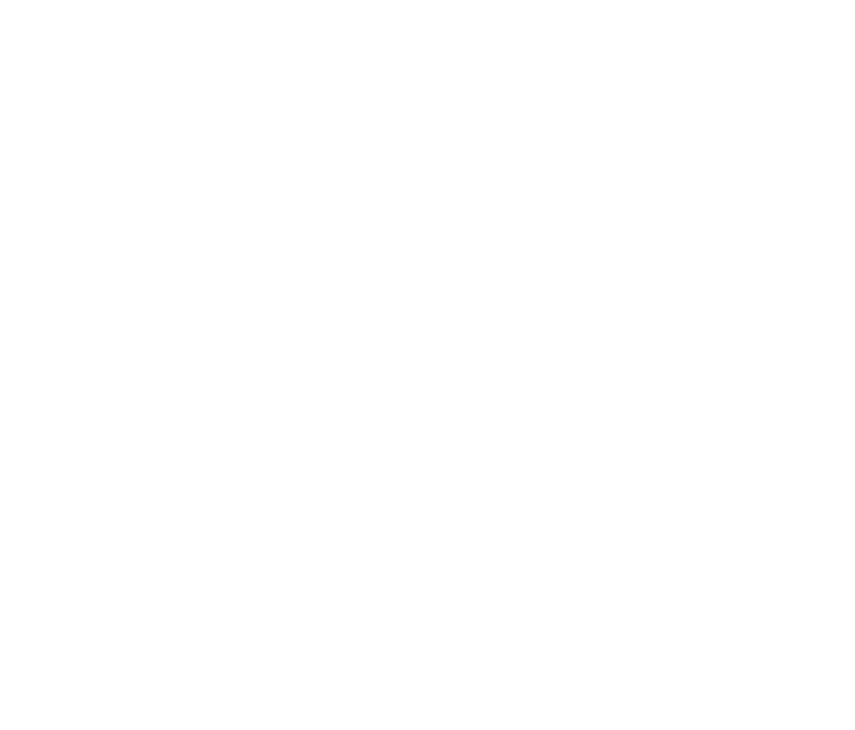
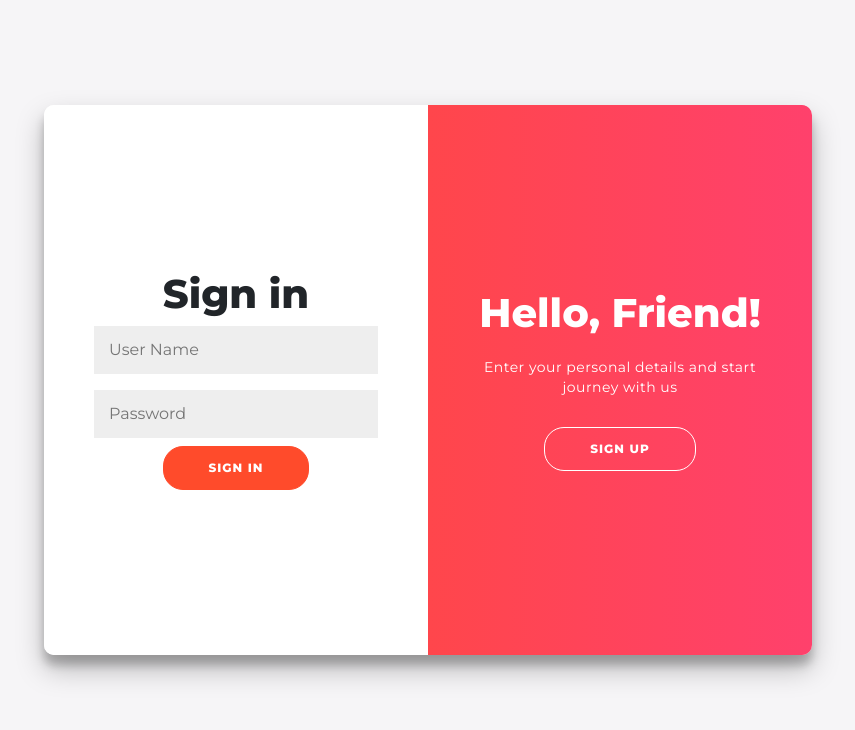
Before and after one commit to ParvathyRaju116/Bus-Management-System, a React (Create React App) app: page /bus-owner-auth in a window 1280 px wide. Before the commit this address had no page. Shown: the top 730 px of the page, without its empty margins (212-1067 px from the left). Built offline with nearby package versions, Linux system fonts and the light colour scheme.

Commit message:
registration and login api integration for bus owner and user

```diff
--- a/src/App.js
+++ b/src/App.js
@@ -7,6 +7,8 @@ import Findbus from './USER/Pages/FindBus/Findbus';
 import Profile from './USER/Pages/Profile/Profile';
 import AdminAuth from './ADMIN/Pages/Admin_Auth/AdminAuth';
 import AdminDashboard from './ADMIN/Pages/Admin_Dashboard/AdminDashboard';
+import BusOwnerAuth from './BUS OWNER/BusOwner Auth/BusOwnerAuth';
+import BusOwnerHome from './BUS OWNER/BusOwnerHome/BusOwnerHome';
 
 
 
@@ -24,6 +26,10 @@ function App() {
         <Route path='/admin-auth' element={<AdminAuth></AdminAuth>}></Route>
         <Route path='/admin-dashbord' element={<AdminDashboard></AdminDashboard>}></Route>
 
+        {/* BUS OWNER */}
+        <Route path='/bus-owner-auth' element={<BusOwnerAuth></BusOwnerAuth>}></Route>
+        <Route path='/bus-owner-home-page' element={<BusOwnerHome></BusOwnerHome>}></Route>
+
       </Routes>
 
     </div>
--- /dev/null
+++ b/src/BUS OWNER/BusOwner Auth/BusOwnerAuth.css
@@ -0,0 +1,226 @@
+
+@import url('https://fonts.googleapis.com/css?family=Montserrat:400,800');
+
+
+
+.auth-Container {
+	background: #f6f5f7;
+	display: flex;
+	justify-content: center;
+	align-items: center;
+	flex-direction: column;
+	font-family: 'Montserrat', sans-serif;
+	height: 100vh;
+	margin: -20px 0 50px;
+}
+
+h1 {
+	font-weight: bold;
+	margin: 0;
+}
+
+h2 {
+	text-align: center;
+}
+
+p {
+	font-size: 14px;
+	font-weight: 100;
+	line-height: 20px;
+	letter-spacing: 0.5px;
+	margin: 20px 0 30px;
+}
+
+span {
+	font-size: 12px;
+}
+
+a {
+	color: #333;
+	font-size: 14px;
+	text-decoration: none;
+	margin: 15px 0;
+}
+
+button {
+	border-radius: 20px;
+	border: 1px solid #FF4B2B;
+	background-color: #FF4B2B;
+	color: #FFFFFF;
+	font-size: 12px;
+	font-weight: bold;
+	padding: 12px 45px;
+	letter-spacing: 1px;
+	text-transform: uppercase;
+	transition: transform 80ms ease-in;
+}
+
+button:active {
+	transform: scale(0.95);
+}
+
+button:focus {
+	outline: none;
+}
+
+button.ghost {
+	background-color: transparent;
+	border-color: #FFFFFF;
+}
+
+form {
+	background-color: #FFFFFF;
+	display: flex;
+	align-items: center;
+	justify-content: center;
+	flex-direction: column;
+	padding: 0 50px;
+	height: 100%;
+	text-align: center;
+}
+
+input {
+	background-color: #eee;
+	border: none;
+	padding: 12px 15px;
+	margin: 8px 0;
+	width: 100%;
+}
+
+.container {
+	background-color: #fff;
+	border-radius: 10px;
+  	box-shadow: 0 14px 28px rgba(0,0,0,0.25),
+			0 10px 10px rgba(0,0,0,0.22);
+	position: relative;
+	overflow: hidden;
+	width: 768px;
+	max-width: 100%;
+	min-height: 550px !important;
+}
+
+.form-container {
+	position: absolute;
+	top: 0;
+	height: 100%;
+
+	transition: all 0.6s ease-in-out;
+}
+
+.sign-in-container {
+	left: 0;
+	width: 50%;
+	z-index: 2;
+}
+
+.container.right-panel-active .sign-in-container {
+	transform: translateX(100%);
+}
+
+.sign-up-container {
+	left: 0;
+	width: 50%;
+	opacity: 0;
+	z-index: 1;
+}
+
+.container.right-panel-active .sign-up-container {
+	transform: translateX(100%);
+	opacity: 1;
+	z-index: 5;
+	animation: show 0.6s;
+}
+
+@keyframes show {
+	0%, 49.99% {
+		opacity: 0;
+		z-index: 1;
+	}
+
+	50%, 100% {
+		opacity: 1;
+		z-index: 5;
+	}
+}
+
+.overlay-container {
+	position: absolute;
+	top: 0;
+	left: 50%;
+	width: 50%;
+	height: 100%;
+	overflow: hidden;
+	transition: transform 0.6s ease-in-out;
+	z-index: 100;
+}
+
+.container.right-panel-active .overlay-container{
+	transform: translateX(-100%);
+}
+
+.overlay {
+	background: #FF416C;
+	background: -webkit-linear-gradient(to right, #FF4B2B, #FF416C);
+	background: linear-gradient(to right, #FF4B2B, #FF416C);
+	background-repeat: no-repeat;
+	background-size: cover;
+	background-position: 0 0;
+	color: #FFFFFF;
+	position: relative;
+	left: -100%;
+	height: 100%;
+	width: 200%;
+  	transform: translateX(0);
+	transition: transform 0.6s ease-in-out;
+}
+
+.container.right-panel-active .overlay {
+  	transform: translateX(50%);
+}
+
+.overlay-panel {
+	position: absolute;
+	display: flex;
+	align-items: center;
+	justify-content: center;
+	flex-direction: column;
+	padding: 0 40px;
+	text-align: center;
+	top: 0;
+	height: 100%;
+	width: 50%;
+	transform: translateX(0);
+	transition: transform 0.6s ease-in-out;
+}
+
+.overlay-left {
+	transform: translateX(-20%);
+}
+
+.container.right-panel-active .overlay-left {
+	transform: translateX(0);
+}
+
+.overlay-right {
+	right: 0;
+	transform: translateX(0);
+}
+
+.container.right-panel-active .overlay-right {
+	transform: translateX(20%);
+}
+
+.social-container {
+	margin: 20px 0;
+}
+
+.social-container a {
+	border: 1px solid #DDDDDD;
+	border-radius: 50%;
+	display: inline-flex;
+	justify-content: center;
+	align-items: center;
+	margin: 0 5px;
+	height: 40px;
+	width: 40px;
+}
--- /dev/null
+++ b/src/BUS OWNER/BusOwner Auth/BusOwnerAuth.js
@@ -0,0 +1,121 @@
+import React, { useState } from 'react';
+import { useNavigate } from 'react-router-dom';
+import { ToastContainer, toast } from 'react-toastify';
+  import 'react-toastify/dist/ReactToastify.css';
+  import './BusOwnerAuth.css'
+import {  busOwnerloginApi, busOwnerregisterApi } from '../../SERVICES/AllAPI';
+
+function BusOwnerAuth() {
+    const [isSignUpActive, setIsSignUpActive] = useState(false);
+
+  const handleSignUpClick = () => {
+    setIsSignUpActive(true);
+  };
+
+  const handleSignInClick = () => {
+    setIsSignUpActive(false);
+  };
+
+  const navigate=useNavigate()
+
+  const [authData , setAuthData]=useState({
+     name:"",
+     phone:"",
+     address:"",
+     username:"",
+     password:""
+  })
+
+  console.log(authData);
+
+  // register
+  const handleRegister = async (e) => {
+    e.preventDefault();
+      const response = await busOwnerregisterApi(authData);
+      console.log(response);
+  if(response.status==200){
+    setIsSignUpActive(false);
+    setAuthData({
+      name: "",
+      phone: "",
+      address: "",
+      username: "",
+      password: "",
+    });
+  }
+  else{
+    alert("Register API failed")
+  }
+
+
+  };
+
+//   // login
+  const handleLogin=async(e)=>{
+    e.preventDefault()
+      const response= await busOwnerloginApi(authData)
+      if(response.status==200){
+        toast('Login success', {
+          position: "top-center",
+          autoClose: 2000,
+          hideProgressBar: false,
+          closeOnClick: true,
+          pauseOnHover: true,
+          draggable: true,
+          progress: undefined,
+          theme: "light",
+          });
+        navigate('/bus-owner-home-page')
+        console.log(response.data);
+      }
+      else{
+        alert('incorrect password or username')
+      }
+    }
+
+
+
+  return (
+   <div className='auth-Container'>
+      <div className={`container ${isSignUpActive ? 'right-panel-active' : ''}`}>
+        <div className="form-container sign-up-container">
+          <form action="" onSubmit={handleRegister}>
+            <h1>Create Account</h1>
+            <input type="text" placeholder="Name" value={authData.name} onChange={(e)=>setAuthData({...authData,name:e.target.value})} required/>
+            <input type="tel" placeholder='Phone Number' value={authData.phone} onChange={(e)=>setAuthData({...authData,phone:e.target.value})} required/>
+            <input type="text" placeholder='Address' value={authData.address} onChange={(e)=>setAuthData({...authData,address:e.target.value})} required/>
+            <input type="text" placeholder='UserName' value={authData.username} onChange={(e)=>setAuthData({...authData,username:e.target.value})} required/>
+            <input type="password" placeholder="Password" value={authData.password} onChange={(e)=>setAuthData({...authData,password:e.target.value})} required/>
+            <button type='submit'>Sign Up</button>
+          </form>
+        </div>
+        <div className="form-container sign-in-container">
+          <form action="" onSubmit={handleLogin}>
+            <h1>Sign in</h1>
+
+            <input type="text" placeholder="User Name" value={authData.username} onChange={(e)=>setAuthData({...authData,username:e.target.value})} required />
+            <input type="password" placeholder="Password" value={authData.password} onChange={(e)=>setAuthData({...authData,password:e.target.value})} required/>
+            <button type='submit'>Sign In</button>
+          </form>
+        </div>
+        <div className="overlay-container">
+          <div className="overlay">
+            <div className="overlay-panel overlay-left">
+              <h1>Welcome Back!</h1>
+              <p>To keep connected with us please login with your personal info</p>
+              <button className="ghost" onClick={handleSignInClick}>Sign In</button>
+            </div>
+            <div className="overlay-panel overlay-right">
+              <h1>Hello, Friend!</h1>
+              <p>Enter your personal details and start journey with us</p>
+              <button className="ghost" onClick={handleSignUpClick}>Sign Up</button>
+            </div>
+          </div>
+        </div>
+      </div>
+      <ToastContainer />
+    </div>
+  )
+}
+
+export default BusOwnerAuth
--- /dev/null
+++ b/src/BUS OWNER/BusOwnerHome/BusOwnerHome.js
@@ -0,0 +1,11 @@
+import React from 'react'
+
+function BusOwnerHome() {
+  return (
+    <div>
+
+    </div>
+  )
+}
+
+export default BusOwnerHome
--- a/src/SERVICES/AllAPI.js
+++ b/src/SERVICES/AllAPI.js
@@ -7,3 +7,16 @@ export const registerApi=async(body)=>{
 }
 
 // login api
+export const loginApi=async(body)=>{
+  return await commonApi('POST',`${BASE_URL}passenger/token/`,body,"")
+}
+
+// register for bus owner
+export const busOwnerregisterApi=async(body)=>{
+  return await commonApi('POST',`${BASE_URL}owner/register/`,body,"")
+}
+
+// login for bus owner
+export const busOwnerloginApi=async(body)=>{
+  return await commonApi('POST',`${BASE_URL}owner/token/`,body,"")
+}
--- a/src/USER/Pages/Auth/Auth.js
+++ b/src/USER/Pages/Auth/Auth.js
@@ -1,8 +1,9 @@
 import React, { useState } from 'react';
 import './Auth.css';
 import axios from 'axios';
-import { registerApi } from '../../../SERVICES/AllAPI';
+import { loginApi, registerApi } from '../../../SERVICES/AllAPI';
 import { useNavigate } from 'react-router-dom';
+import { ToastContainer, toast } from 'react-toastify';
 
 
 function Auth() {
@@ -28,16 +29,53 @@ function Auth() {
   })
   console.log(authData);
 
+  // register
   const handleRegister = async (e) => {
     e.preventDefault();
     const response = await registerApi(authData);
     if(response.status==200){
-      setAuthData({name:"",phone:"",address:"",email_address:"",username:"",password:""})
-      navigate('/')
+      if(response.status==200){
+        setIsSignUpActive(false);
+        setAuthData({
+          name: "",
+          phone: "",
+          address: "",
+          username: "",
+          password: "",
+        });
+      }
+      else{
+        alert("Register API failed")
+      }
 
     }
     console.log(response);
   }
+
+  // login
+  const handleLogin=async(e)=>{
+    e.preventDefault()
+      const response= await loginApi (authData)
+      if(response.status==200){
+        toast('Login success', {
+          position: "top-center",
+          autoClose: 2000,
+          hideProgressBar: false,
+          closeOnClick: true,
+          pauseOnHover: true,
+          draggable: true,
+          progress: undefined,
+          theme: "light",
+          });
+        navigate('/')
+        console.log(response.data);
+      }
+      else{
+        alert('incorrect password or username')
+      }
+    }
+
+
 
   return (
     <div className='auth-Container'>
@@ -55,18 +93,13 @@ function Auth() {
           </form>
         </div>
         <div className="form-container sign-in-container">
-          <form action="#">
+          <form action="" onSubmit={handleLogin}>
             <h1>Sign in</h1>
-            <div className="social-container">
-              <a href="#" className="social"><i className="fab fa-facebook-f"></i></a>
-              <a href="#" className="social"><i className="fab fa-google-plus-g"></i></a>
-              <a href="#" className="social"><i className="fab fa-linkedin-in"></i></a>
-            </div>
-            <span>or use your account</span>
-            <input type="email" placeholder="Email" />
-            <input type="password" placeholder="Password" />
+
+            <input type="text" placeholder="Username" value={authData.username} onChange={(e) => setAuthData({ ...authData, username: e.target.value })} required />
+            <input type="password" placeholder="Password" value={authData.password} onChange={(e) => setAuthData({ ...authData, password: e.target.value })} required />
             <a href="#">Forgot your password?</a>
-            <button>Sign In</button>
+            <button type='submit'>Sign In</button>
           </form>
         </div>
         <div className="overlay-container">
@@ -84,7 +117,7 @@ function Auth() {
           </div>
         </div>
       </div>
-
+<ToastContainer/>
     </div>
   );
 }
```
Also changed, not shown: src/BUS OWNER/BusOwnerHome/BusOwner.css (added).
